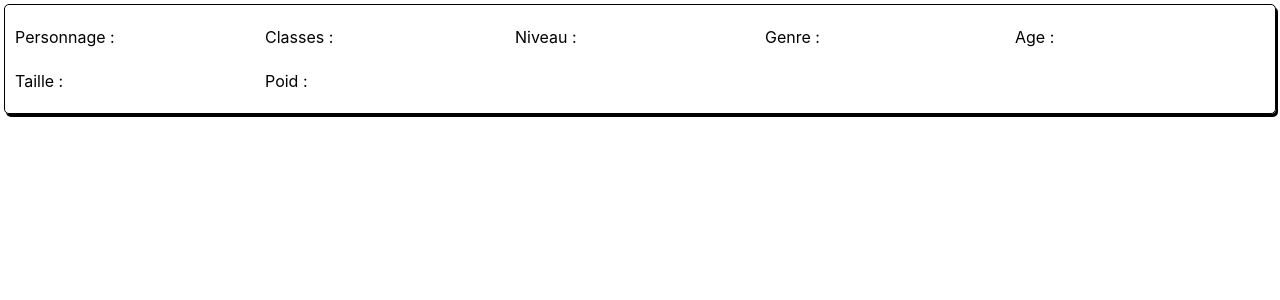
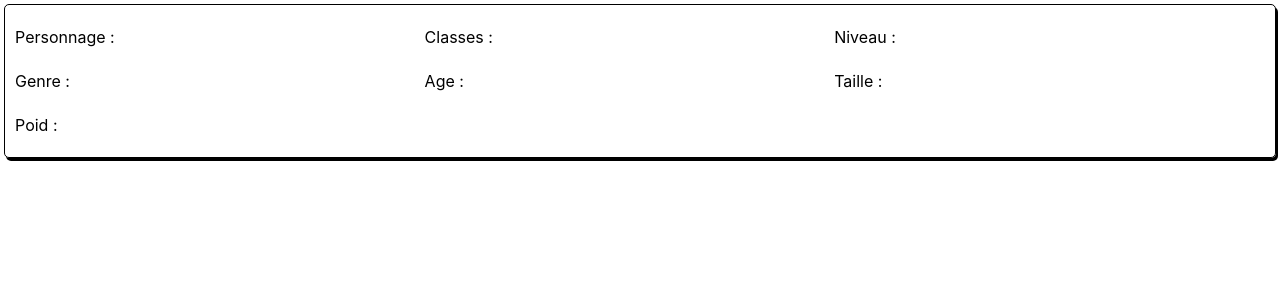
Before and after one commit to tyZulh/dndsheet, a React (Create React App) app in the folder character_sheet/: page / in a window 1280 px wide. Shown: the top 300 px of the page. Built offline with nearby package versions, Linux system fonts and the light colour scheme; no server answers.

Commit message:
add style for the header

```diff
--- a/character_sheet/src/components/HeaderItem.scss
+++ b/character_sheet/src/components/HeaderItem.scss
@@ -1,14 +1,18 @@
 .headerItem-wrapper{
-  width:  20%;
+  align-items: center;
+  display: flex;
   font-size: 1,2rem;
   margin: 12px 0;
-  display: flex;
+  width:  32vw;
 
   .headerItem-notDisplayed{
     display: none
   }
 
   .headerItem-cellData{
+    background-color: lightgrey;
+    font-size: 1rem;
+    margin-left: 1rem;
     width: 5vw;
   }
 
@@ -17,9 +21,11 @@
   }
 
   .headerItem-cellInput {
+    background-color: lightgrey;
+    border: none;
     display: block;
+    // font-size: 1rem;
     margin-left: 1rem;
     width: 5vw;
-    font-size: 1.15rem;
   }
 }
```
